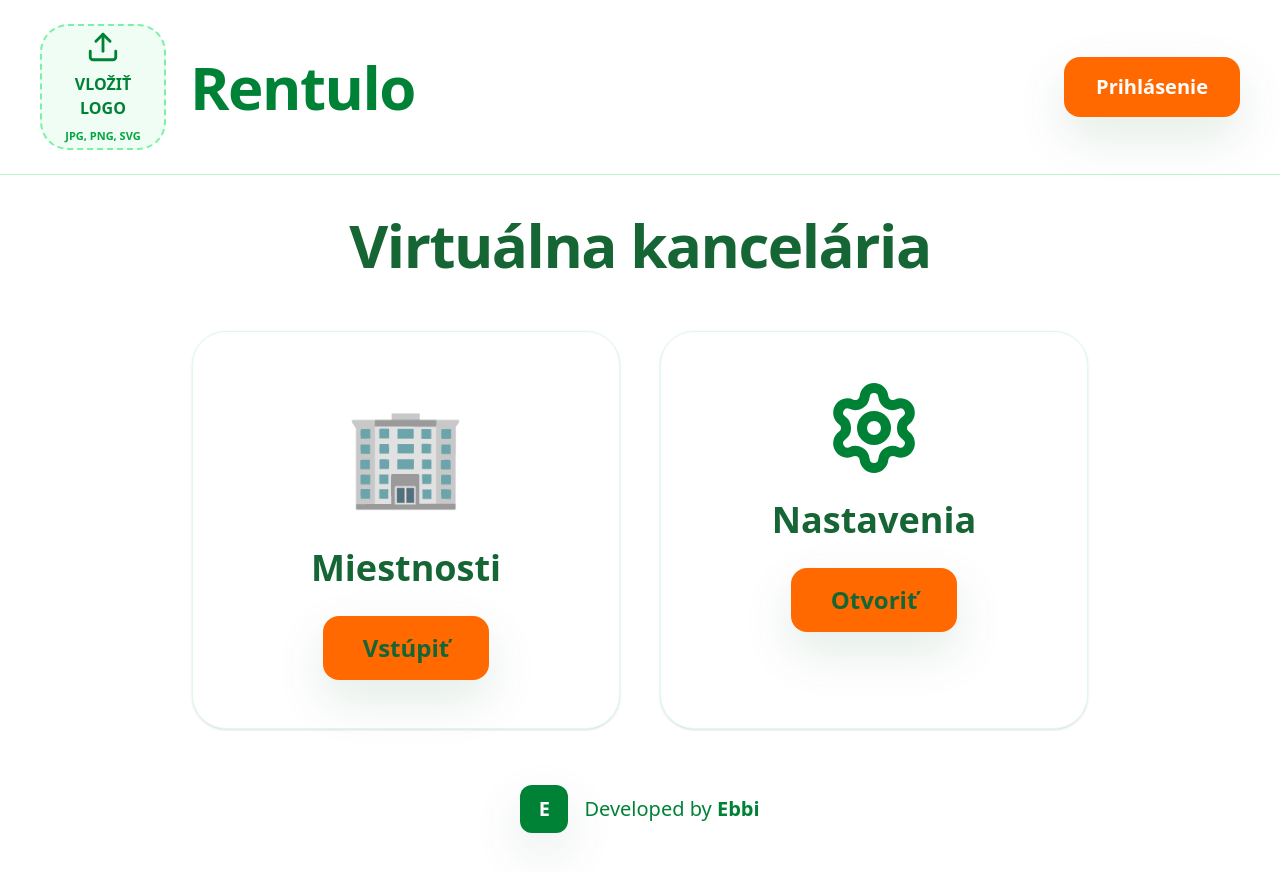
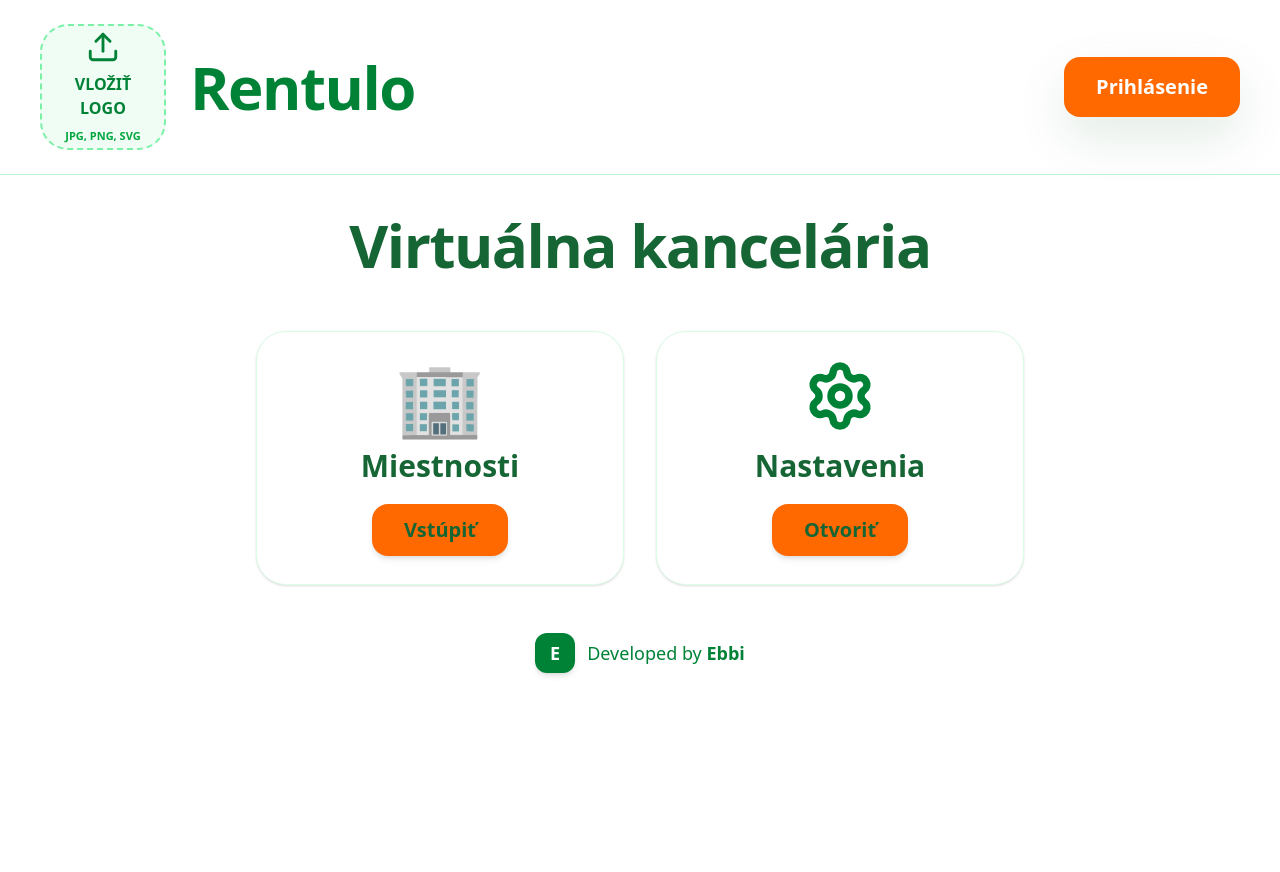
Before and after one commit to EbbiSK/virtualna-kancelaria, a React (Vite) app: page / in a window 1280 px wide. Shown: the top 872 px of the page. Built offline with nearby package versions, Linux system fonts and the light colour scheme.

Commit message:
shrink home cards

```diff
--- a/src/components/HomeView.tsx
+++ b/src/components/HomeView.tsx
@@ -16,43 +16,43 @@ export default function HomeView({
           Virtuálna kancelária
         </h1>
 
-        <div className="mx-auto grid max-w-4xl gap-10 md:grid-cols-2">
-          <div className="rounded-[34px] border border-green-100 bg-white px-10 py-12 shadow-sm transition hover:-translate-y-1 hover:shadow-xl">
-            <div className="mb-6 flex justify-center">
-              <div className="text-[96px]">🏢</div>
+        <div className="mx-auto grid max-w-3xl gap-8 md:grid-cols-2">
+          <div className="rounded-[30px] border border-green-100 bg-white px-8 py-7 shadow-sm transition hover:-translate-y-1 hover:shadow-lg">
+            <div className="mb-4 flex justify-center">
+              <div className="text-[72px] leading-none">🏢</div>
             </div>
 
-            <h2 className="mb-7 text-center text-4xl font-black text-green-700">
+            <h2 className="mb-5 text-center text-3xl font-black text-green-700">
               Miestnosti
             </h2>
 
             <div className="flex justify-center">
               <button
                 onClick={openRooms}
-                className="rounded-2xl bg-orange-500 px-10 py-4 text-2xl font-bold text-white shadow-lg transition hover:bg-orange-600"
+                className="rounded-2xl bg-orange-500 px-8 py-3 text-xl font-bold text-white shadow-md transition hover:bg-orange-600"
               >
                 Vstúpiť
               </button>
             </div>
           </div>
 
-          <div className="rounded-[34px] border border-green-100 bg-white px-10 py-12 shadow-sm transition hover:-translate-y-1 hover:shadow-xl">
-            <div className="mb-6 flex justify-center">
+          <div className="rounded-[30px] border border-green-100 bg-white px-8 py-7 shadow-sm transition hover:-translate-y-1 hover:shadow-lg">
+            <div className="mb-4 flex justify-center">
               <Settings
-                size={96}
+                size={72}
                 className="text-green-700"
                 strokeWidth={2.5}
               />
             </div>
 
-            <h2 className="mb-7 text-center text-4xl font-black text-green-700">
+            <h2 className="mb-5 text-center text-3xl font-black text-green-700">
               Nastavenia
             </h2>
 
             <div className="flex justify-center">
               <button
                 onClick={openSettings}
-                className="rounded-2xl bg-orange-500 px-10 py-4 text-2xl font-bold text-white shadow-lg transition hover:bg-orange-600"
+                className="rounded-2xl bg-orange-500 px-8 py-3 text-xl font-bold text-white shadow-md transition hover:bg-orange-600"
               >
                 Otvoriť
               </button>
@@ -60,8 +60,8 @@ export default function HomeView({
           </div>
         </div>
 
-        <div className="mt-14 flex items-center justify-center gap-4 text-xl text-green-700">
-          <div className="flex h-12 w-12 items-center justify-center rounded-xl bg-green-700 font-black text-white shadow-lg">
+        <div className="mt-12 flex items-center justify-center gap-3 text-lg text-green-700">
+          <div className="flex h-10 w-10 items-center justify-center rounded-xl bg-green-700 font-black text-white shadow-md">
             E
           </div>
 
```
